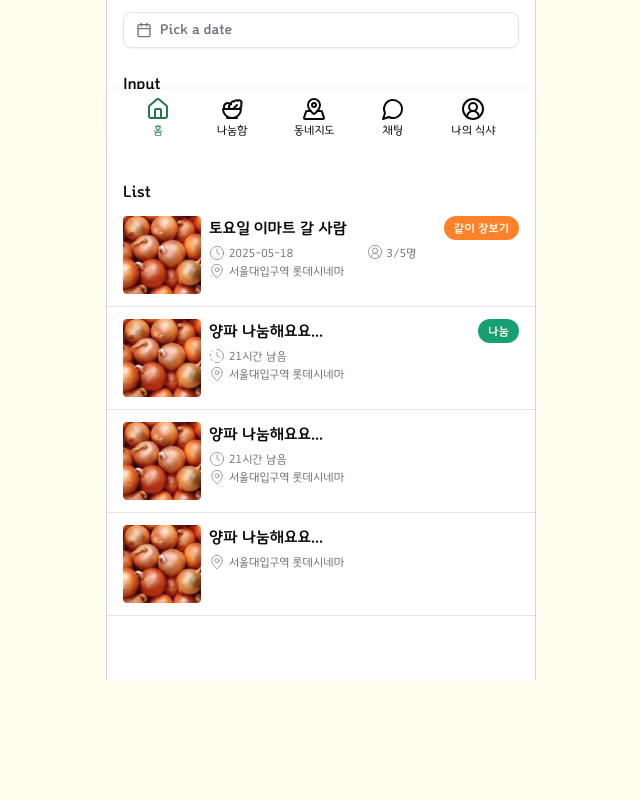
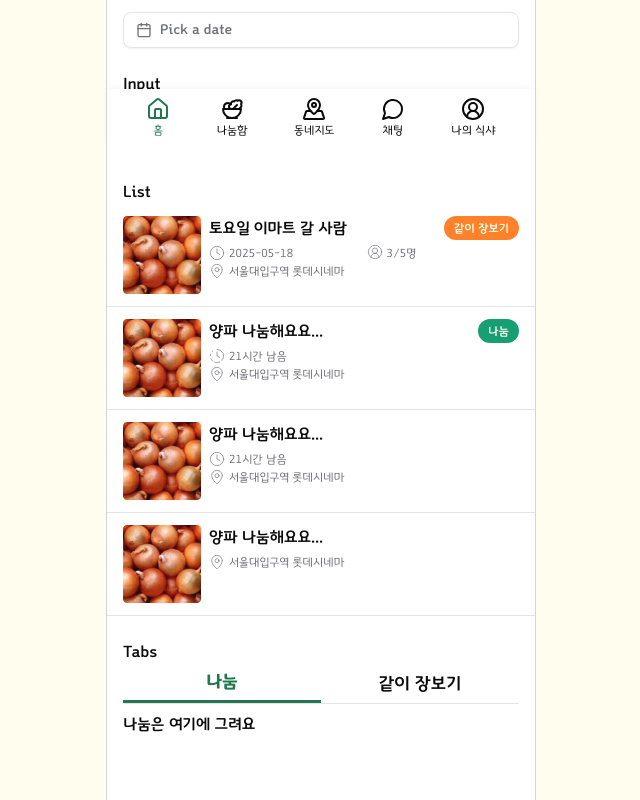
Before and after one commit to FRONT-END-BOOTCAMP-PLUS-4/sik-share, a Next.js app: page / in a window 1280 px wide. Shown: the part 653-1453 px from the top of the page, without its empty margins (319-959 px from the left). Before the commit the page ends 1333 px from the top, so only its background shows below. Built offline with nearby package versions, Linux system fonts and the light colour scheme.

Commit message:
feat. tabs 컴포넌트 추가, 스타일 적용

```diff
--- a/app/page.tsx
+++ b/app/page.tsx
@@ -6,6 +6,7 @@ import { Input } from "@/components/ui/input";
 import InputCalendar from "@/components/common/InputCalendar";
 import ListCard from "@/components/common/ListCard";
 import { MapPin } from "lucide-react";
+import { Tabs, TabsContent, TabsList, TabsTrigger } from "@/components/ui/tabs";
 
 export default function Home() {
   const data = [
@@ -100,6 +101,18 @@ export default function Home() {
         // biome-ignore lint/suspicious/noArrayIndexKey: <explanation>
         <ListCard key={i} {...item} />
       ))}
+
+      <br />
+      <h3>Tabs</h3>
+
+      <Tabs defaultValue="share" className="w-full">
+        <TabsList>
+          <TabsTrigger value="share">나눔</TabsTrigger>
+          <TabsTrigger value="together">같이 장보기</TabsTrigger>
+        </TabsList>
+        <TabsContent value="share">나눔은 여기에 그려요</TabsContent>
+        <TabsContent value="together">같이 장보기는 이렇게</TabsContent>
+      </Tabs>
     </>
   );
 }
--- /dev/null
+++ b/components/ui/tabs.tsx
@@ -0,0 +1,55 @@
+"use client";
+
+import * as React from "react";
+import * as TabsPrimitive from "@radix-ui/react-tabs";
+
+import { cn } from "@/lib/utils";
+
+const Tabs = TabsPrimitive.Root;
+
+const TabsList = React.forwardRef<
+  React.ElementRef<typeof TabsPrimitive.List>,
+  React.ComponentPropsWithoutRef<typeof TabsPrimitive.List>
+>(({ className, ...props }, ref) => (
+  <TabsPrimitive.List
+    ref={ref}
+    className={cn(
+      "w-full inline-flex items-center justify-center border-b-1 border-b-zinc-200",
+      className,
+    )}
+    {...props}
+  />
+));
+TabsList.displayName = TabsPrimitive.List.displayName;
+
+const TabsTrigger = React.forwardRef<
+  React.ElementRef<typeof TabsPrimitive.Trigger>,
+  React.ComponentPropsWithoutRef<typeof TabsPrimitive.Trigger>
+>(({ className, ...props }, ref) => (
+  <TabsPrimitive.Trigger
+    ref={ref}
+    className={cn(
+      "inline-flex items-center justify-center flex-1/3 whitespace-nowrap px-3 py-1.5 text-lg/6 transition-all focus-visible:outline-none focus-visible:ring-2 focus-visible:ring-ring focus-visible:ring-offset-2 disabled:pointer-events-none disabled:opacity-50 data-[state=active]:border-b-3 data-[state=active]:border-b-primary data-[state=active]:text-primary data-[state=active]:font-bold",
+      className,
+    )}
+    {...props}
+  />
+));
+TabsTrigger.displayName = TabsPrimitive.Trigger.displayName;
+
+const TabsContent = React.forwardRef<
+  React.ElementRef<typeof TabsPrimitive.Content>,
+  React.ComponentPropsWithoutRef<typeof TabsPrimitive.Content>
+>(({ className, ...props }, ref) => (
+  <TabsPrimitive.Content
+    ref={ref}
+    className={cn(
+      "mt-2 ring-offset-background focus-visible:outline-none focus-visible:ring-2 focus-visible:ring-ring focus-visible:ring-offset-2",
+      className,
+    )}
+    {...props}
+  />
+));
+TabsContent.displayName = TabsPrimitive.Content.displayName;
+
+export { Tabs, TabsList, TabsTrigger, TabsContent };
--- a/package.json
+++ b/package.json
@@ -18,6 +18,7 @@
     "@radix-ui/react-popover": "^1.1.13",
     "@radix-ui/react-select": "^2.2.4",
     "@radix-ui/react-slot": "^1.2.2",
+    "@radix-ui/react-tabs": "^1.1.11",
     "class-variance-authority": "^0.7.1",
     "clsx": "^2.1.1",
     "date-fns": "^3.6.0",
```
Also changed, not shown: 1 other file (tests, documents, lock files or other folders).
